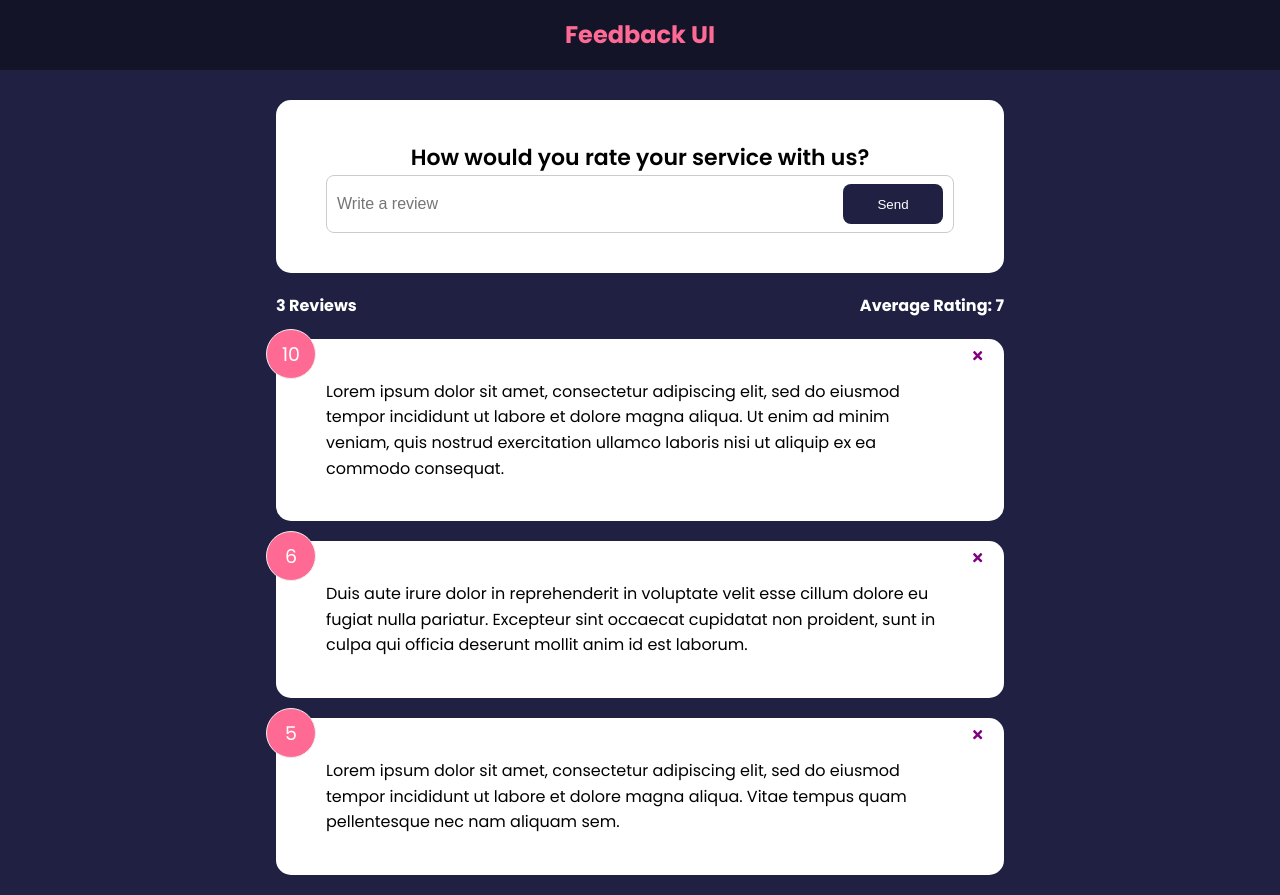
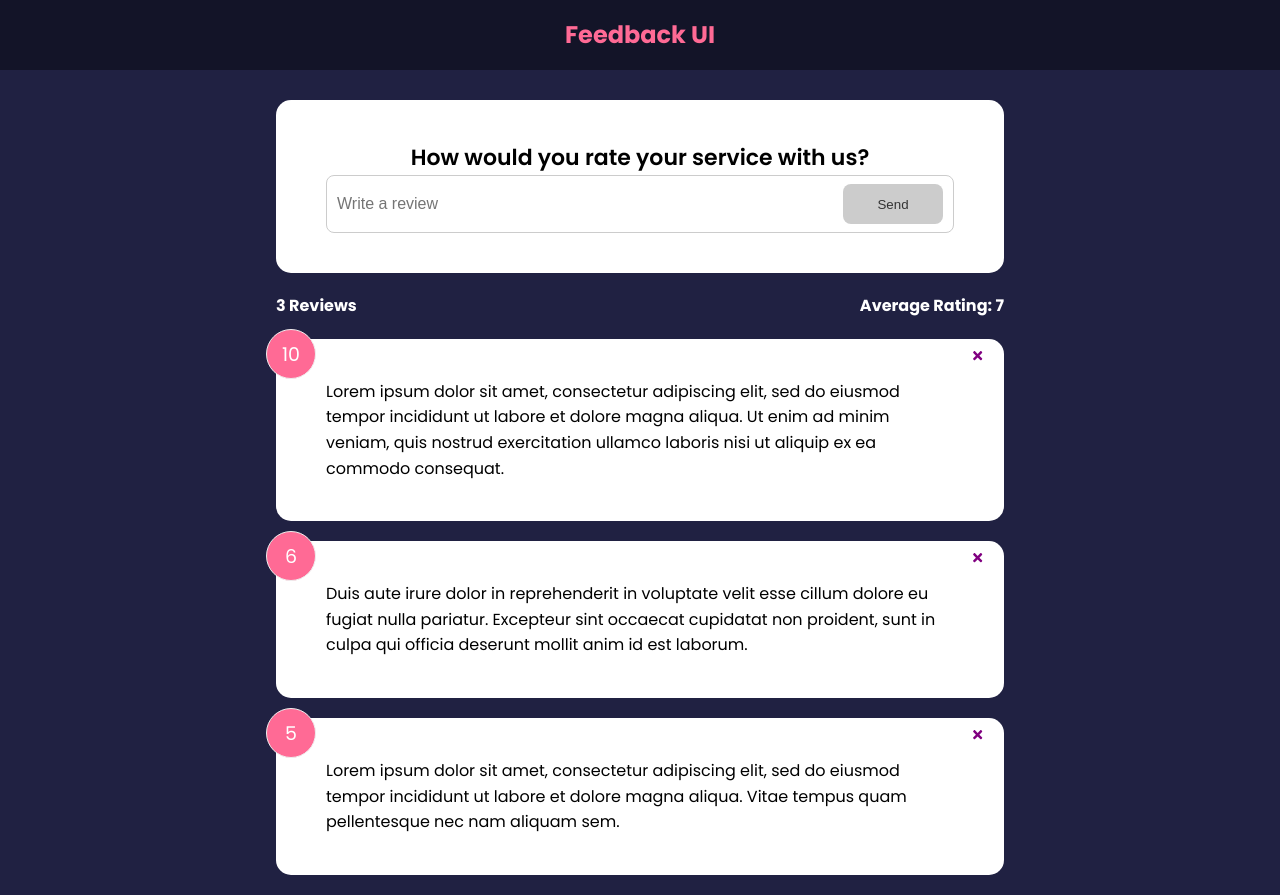
Before and after one commit to alina-moskalenko/Feedback_App, a React (Create React App) app: page / in a window 1280 px wide. Built offline with nearby package versions, Linux system fonts and the light colour scheme.

Commit message:
real-time validation

```diff
--- a/src/components/FeedbackForm.jsx
+++ b/src/components/FeedbackForm.jsx
@@ -4,8 +4,21 @@
 
 function FeedbackForm() {
   const [text, setText] = useState('');
+  const [btnDisabled, setBtnDisabled] = useState(true);
+  const [message, setMessage] = useState('');
 
   const handleTextChange = (e) => {
+    if (text === '') {
+      setBtnDisabled(true);
+      setMessage(null);
+    } else if (text !== '' && text.trim().length <= 10) {
+      setMessage('Text must be at least 10 characters');
+      setBtnDisabled(true);
+    } else {
+      setMessage(null);
+      setBtnDisabled(false);
+    }
+
     setText(e.target.value);
   };
   return (
@@ -20,8 +33,12 @@
             placeholder='Write a review'
             value={text}
           />
-          <Button type='submit'>Send</Button>
+          <Button type='submit' isDisabled={btnDisabled}>
+            Send
+          </Button>
         </div>
+
+        {message && <div className='message'>{message}</div>}
       </form>
     </Card>
   );
```
